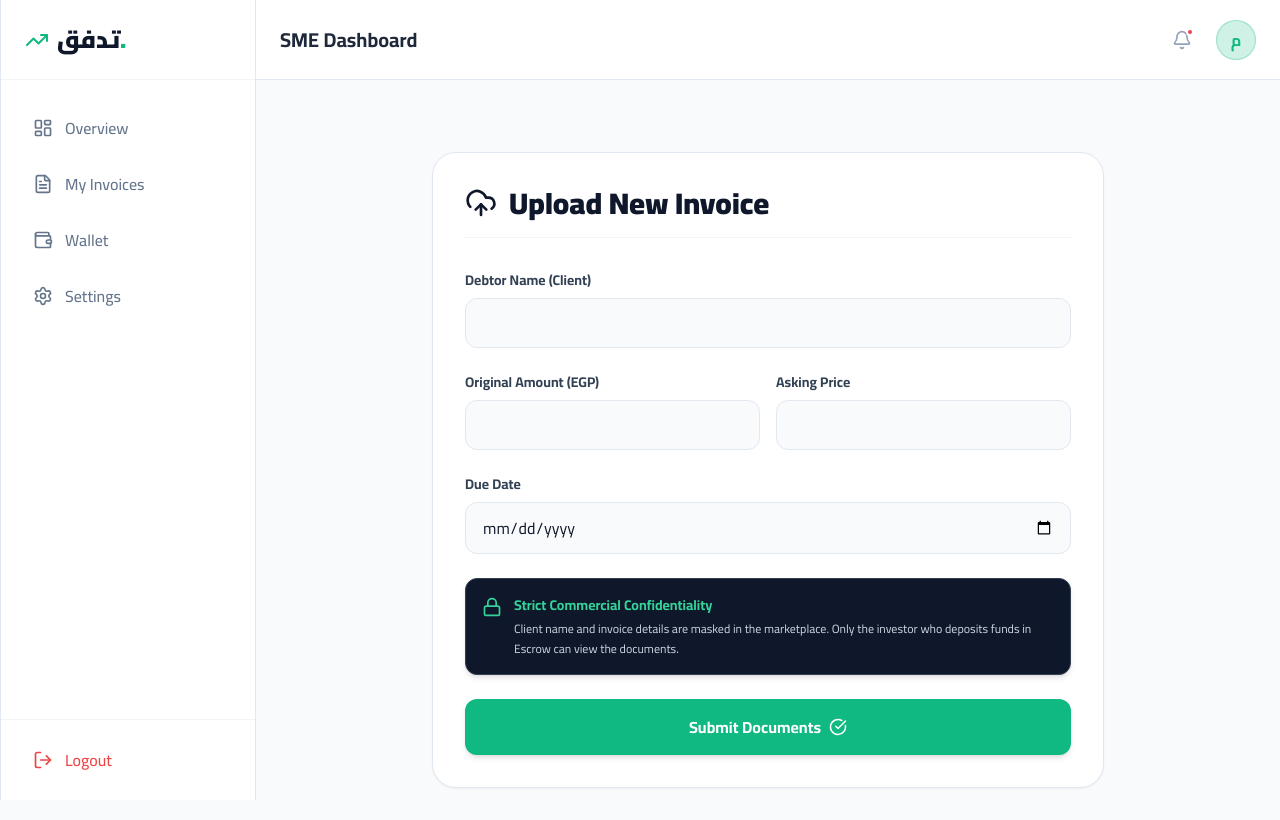
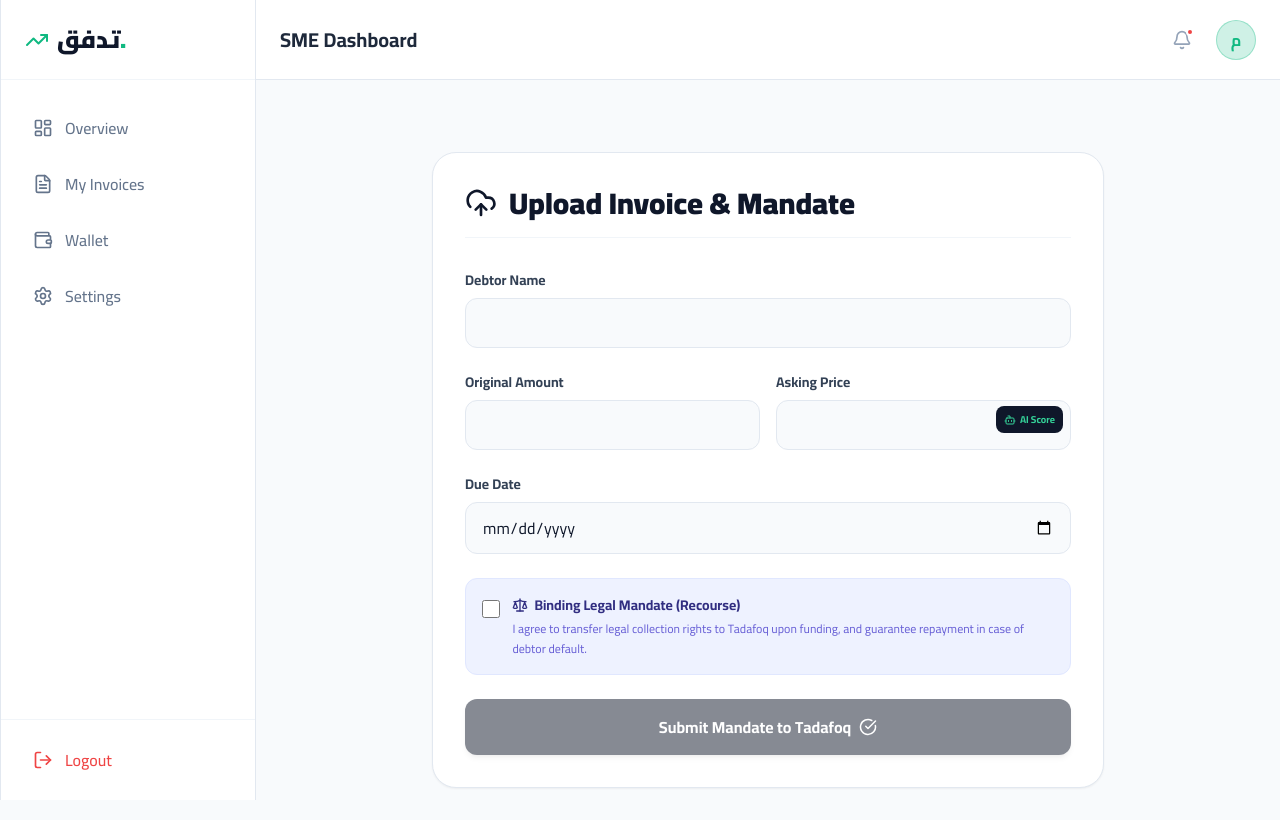
Before and after one commit to chromadreamstudio-netizen/tadafoq-app, a Next.js app: page /en/dashboard/invoices/new in a window 1280 px wide. Built offline with nearby package versions, Linux system fonts and the light colour scheme; no server answers.

Commit message:
Feat: Fix footer links, integrate AI Risk Scoring, and add Legal Mandate UI

```diff
--- a/src/app/[lang]/dashboard/invoices/new/page.tsx
+++ b/src/app/[lang]/dashboard/invoices/new/page.tsx
@@ -2,38 +2,45 @@
 
 import React, { useState } from 'react';
 import { supabase } from '@/lib/supabase';
-import { UploadCloud, FileText, CheckCircle, ShieldAlert, Lock } from 'lucide-react';
+import { UploadCloud, CheckCircle, Lock, Bot, Scale } from 'lucide-react';
 import { useRouter } from 'next/navigation';
 
 export default function NewInvoicePage({ params: { lang } }: { params: { lang: string } }) {
   const isArabic = lang === 'ar';
   const router = useRouter();
   const [loading, setLoading] = useState(false);
-  const [formData, setFormData] = useState({
-    debtorName: '',
-    invoiceAmount: '',
-    askingPrice: '',
-    dueDate: '',
-  });
+  const [aiScoring, setAiScoring] = useState(false);
+  const [legalChecked, setLegalChecked] = useState(false);
+  const [formData, setFormData] = useState({ debtorName: '', invoiceAmount: '', askingPrice: '', dueDate: '' });
+
+  const handleAiScore = async () => {
+    if (!formData.debtorName || !formData.invoiceAmount) return alert(isArabic ? 'أدخل اسم العميل وقيمة الفاتورة أولاً' : 'Enter debtor name and amount first');
+    setAiScoring(true);
+    try {
+      const res = await fetch('/api/ai-scoring', {
+        method: 'POST',
+        body: JSON.stringify({ debtorName: formData.debtorName, amount: formData.invoiceAmount })
+      });
+      const data = await res.json();
+      const suggestedPrice = Number(formData.invoiceAmount) - (Number(formData.invoiceAmount) * data.discountRate);
+      setFormData({ ...formData, askingPrice: suggestedPrice.toString() });
+      alert(isArabic ? `تم تقييم الشركة بواسطة AI. معدل الخصم المقترح: ${data.discountRate * 100}%` : `AI Scored. Suggested discount: ${data.discountRate * 100}%`);
+    } catch (e) {
+      console.log(e);
+    }
+    setAiScoring(false);
+  };
 
   const handleSubmit = async (e: React.FormEvent) => {
     e.preventDefault();
+    if (!legalChecked) return alert(isArabic ? 'يجب الموافقة على نقل حقوق التحصيل القانوني.' : 'You must agree to transfer collection rights.');
     setLoading(true);
-
     const { data: { user } } = await supabase.auth.getUser();
     if (user) {
-      const { error } = await supabase.from('invoices').insert({
-        sme_id: user.id,
-        debtor_name: formData.debtorName,
-        invoice_amount: formData.invoiceAmount,
-        asking_price: formData.askingPrice,
-        due_date: formData.dueDate,
-        status: 'under_review'
+      await supabase.from('invoices').insert({
+        sme_id: user.id, debtor_name: formData.debtorName, invoice_amount: formData.invoiceAmount, asking_price: formData.askingPrice, due_date: formData.dueDate, status: 'under_review'
       });
-      if (!error) {
-        alert(isArabic ? 'تم رفع الفاتورة بنجاح وهي الآن قيد المراجعة الأمنية.' : 'Invoice uploaded and is under security review.');
-        router.push(`/${lang}/dashboard`);
-      }
+      router.push(`/${lang}/dashboard`);
     }
     setLoading(false);
   };
@@ -42,42 +49,47 @@ export default function NewInvoicePage({ params: { lang } }: { params: { lang: s
     <div className="max-w-2xl mx-auto p-8 bg-white rounded-3xl border border-slate-200 shadow-sm mt-10">
       <div className="flex items-center gap-3 mb-8 border-b border-slate-100 pb-4">
         <UploadCloud size={32} className="text-brand-blue" />
-        <h2 className="text-3xl font-black text-slate-900">{isArabic ? 'رفع فاتورة جديدة' : 'Upload New Invoice'}</h2>
+        <h2 className="text-3xl font-black text-slate-900">{isArabic ? 'رفع فاتورة وتوكيل التحصيل' : 'Upload Invoice & Mandate'}</h2>
       </div>
 
       <form onSubmit={handleSubmit} className="space-y-6">
         <div>
-          <label className="block text-sm font-bold text-slate-700 mb-2">{isArabic ? 'اسم الجهة المدينة (العميل)' : 'Debtor Name (Client)'}</label>
-          <input required type="text" onChange={(e) => setFormData({...formData, debtorName: e.target.value})} className="w-full bg-slate-50 border border-slate-200 rounded-xl px-4 py-3 outline-none focus:border-brand-blue focus:ring-1 focus:ring-brand-blue" />
+          <label className="block text-sm font-bold text-slate-700 mb-2">{isArabic ? 'اسم الجهة المدينة (العميل)' : 'Debtor Name'}</label>
+          <input required type="text" value={formData.debtorName} onChange={(e) => setFormData({...formData, debtorName: e.target.value})} className="w-full bg-slate-50 border border-slate-200 rounded-xl px-4 py-3 outline-none focus:border-brand-blue" />
         </div>
         <div className="grid grid-cols-2 gap-4">
           <div>
-            <label className="block text-sm font-bold text-slate-700 mb-2">{isArabic ? 'القيمة الأصلية (ج.م)' : 'Original Amount (EGP)'}</label>
-            <input required type="number" onChange={(e) => setFormData({...formData, invoiceAmount: e.target.value})} className="w-full bg-slate-50 border border-slate-200 rounded-xl px-4 py-3 outline-none focus:border-brand-blue focus:ring-1 focus:ring-brand-blue" />
+            <label className="block text-sm font-bold text-slate-700 mb-2">{isArabic ? 'القيمة الأصلية (ج.م)' : 'Original Amount'}</label>
+            <input required type="number" value={formData.invoiceAmount} onChange={(e) => setFormData({...formData, invoiceAmount: e.target.value})} className="w-full bg-slate-50 border border-slate-200 rounded-xl px-4 py-3 outline-none focus:border-brand-blue" />
           </div>
-          <div>
+          <div className="relative">
             <label className="block text-sm font-bold text-slate-700 mb-2">{isArabic ? 'المبلغ المطلوب بعد الخصم' : 'Asking Price'}</label>
-            <input required type="number" onChange={(e) => setFormData({...formData, askingPrice: e.target.value})} className="w-full bg-slate-50 border border-slate-200 rounded-xl px-4 py-3 outline-none focus:border-brand-blue focus:ring-1 focus:ring-brand-blue" />
+            <input required type="number" value={formData.askingPrice} onChange={(e) => setFormData({...formData, askingPrice: e.target.value})} className="w-full bg-slate-50 border border-slate-200 rounded-xl px-4 py-3 outline-none focus:border-brand-blue" />
+            <button type="button" onClick={handleAiScore} disabled={aiScoring} className="absolute right-2 top-[34px] bg-slate-900 text-emerald-400 text-[10px] font-bold px-2 py-1.5 rounded-lg flex items-center gap-1 hover:bg-slate-800">
+              {aiScoring ? <span className="animate-pulse">...</span> : <Bot size={12} />} {isArabic ? 'تسعير AI' : 'AI Score'}
+            </button>
           </div>
         </div>
         <div>
           <label className="block text-sm font-bold text-slate-700 mb-2">{isArabic ? 'تاريخ الاستحقاق' : 'Due Date'}</label>
-          <input required type="date" onChange={(e) => setFormData({...formData, dueDate: e.target.value})} className="w-full bg-slate-50 border border-slate-200 rounded-xl px-4 py-3 outline-none focus:border-brand-blue focus:ring-1 focus:ring-brand-blue" />
+          <input required type="date" value={formData.dueDate} onChange={(e) => setFormData({...formData, dueDate: e.target.value})} className="w-full bg-slate-50 border border-slate-200 rounded-xl px-4 py-3 outline-none focus:border-brand-blue" />
         </div>
 
-        {/* نصوص الثقة للمورد (Security Microcopy) */}
-        <div className="bg-slate-900 text-white p-4 rounded-xl flex items-start gap-3 mt-6 shadow-md border border-slate-700">
-          <Lock size={20} className="text-emerald-400 flex-shrink-0 mt-0.5" />
-          <div>
-            <h4 className="font-bold text-sm text-emerald-400 mb-1">{isArabic ? 'سرية تامة لأسرارك التجارية' : 'Strict Commercial Confidentiality'}</h4>
-            <p className="text-xs text-slate-300 leading-relaxed">
-              {isArabic ? 'يتم حجب اسم عميلك وتفاصيل الفاتورة جزئياً في السوق (NDA Masking). لن يطلع على المستندات إلا المستثمر الذي أودع الأموال بالفعل في حساب الضمان.' : 'Client name and invoice details are masked in the marketplace. Only the investor who deposits funds in Escrow can view the documents.'}
-            </p>
-          </div>
+        {/* التعهد القانوني ونقل حق التحصيل */}
+        <div className="bg-indigo-50 border border-indigo-100 p-4 rounded-xl mt-6">
+          <label className="flex items-start gap-3 cursor-pointer">
+            <input type="checkbox" checked={legalChecked} onChange={(e) => setLegalChecked(e.target.checked)} className="mt-1 w-5 h-5 rounded text-indigo-600 focus:ring-indigo-600" />
+            <div>
+              <h4 className="font-bold text-sm text-indigo-900 flex items-center gap-1.5"><Scale size={16}/> {isArabic ? 'تفويض قانوني ملزم (حق الرجوع)' : 'Binding Legal Mandate (Recourse)'}</h4>
+              <p className="text-xs text-indigo-700/80 mt-1 leading-relaxed">
+                {isArabic ? 'أوافق بموجب هذا العقد الرقمي على نقل حقوق الإدارة والتحصيل القانوني لهذه الفاتورة إلى منصة "تدفق" فور تمويلها، وأتعهد بالسداد الفوري في حال تعثر العميل النهائي.' : 'I agree to transfer legal collection rights to Tadafoq upon funding, and guarantee repayment in case of debtor default.'}
+              </p>
+            </div>
+          </label>
         </div>
 
-        <button disabled={loading} type="submit" className="w-full bg-brand-green hover:bg-emerald-600 text-white font-bold py-4 rounded-xl transition-all shadow-md mt-4 flex items-center justify-center gap-2">
-          {loading ? (isArabic ? 'جاري الرفع والأرشفة...' : 'Uploading...') : (isArabic ? 'اعتماد ورفع المستندات' : 'Submit Documents')}
+        <button disabled={loading || !legalChecked} type="submit" className="w-full bg-slate-900 hover:bg-brand-green text-white font-bold py-4 rounded-xl transition-all shadow-md mt-4 flex items-center justify-center gap-2 disabled:opacity-50">
+          {loading ? (isArabic ? 'جاري توثيق التوكيل...' : 'Mandating...') : (isArabic ? 'اعتماد ورفع المستندات لمنصة تدفق' : 'Submit Mandate to Tadafoq')}
           <CheckCircle size={18} />
         </button>
       </form>
--- /dev/null
+++ b/src/app/api/ai-scoring/route.ts
@@ -0,0 +1,35 @@
+import { NextResponse } from 'next/server';
+
+export async function POST(req: Request) {
+  try {
+    const { debtorName, amount } = await req.json();
+    const apiKey = process.env.GEMINI_API_KEY;
+
+    if (!apiKey) {
+      // وضع احتياطي للعرض إذا لم يتم إعداد المفتاح
+      return NextResponse.json({ discountRate: 0.15, recommendation: "Good" });
+    }
+
+    const prompt = `أنت محلل مخاطر مالي ائتماني في منصة تخصيم. قم بتقييم قوة الشركة التالية: "${debtorName}".
+الفاتورة بقيمة ${amount}. بناءً على قوة هذه الشركة في السوق، اقترح "نسبة خصم" (Haircut) عادلة بين 0.05 (للشركات العملاقة) و 0.25 (للشركات العادية).
+رد بصيغة JSON فقط بهذا الشكل بالضبط: {"discountRate": 0.15, "recommendation": "Strong / Medium / High Risk"}`;
+
+    const response = await fetch(`https://generativelanguage.googleapis.com/v1beta/models/gemini-1.5-flash:generateContent?key=${apiKey}`, {
+      method: 'POST',
+      headers: { 'Content-Type': 'application/json' },
+      body: JSON.stringify({
+        contents: [{ parts: [{ text: prompt }] }],
+        generationConfig: { responseMimeType: "application/json" }
+      })
+    });
+
+    const data = await response.json();
+    const aiText = data.candidates[0].content.parts[0].text;
+    const result = JSON.parse(aiText);
+
+    return NextResponse.json(result);
+  } catch (error) {
+    console.error("AI Error:", error);
+    return NextResponse.json({ discountRate: 0.15, recommendation: "Standard" }, { status: 200 });
+  }
+}
```
Also changed, not shown: src/app/[lang]/page.tsx (+7 -31 lines).
